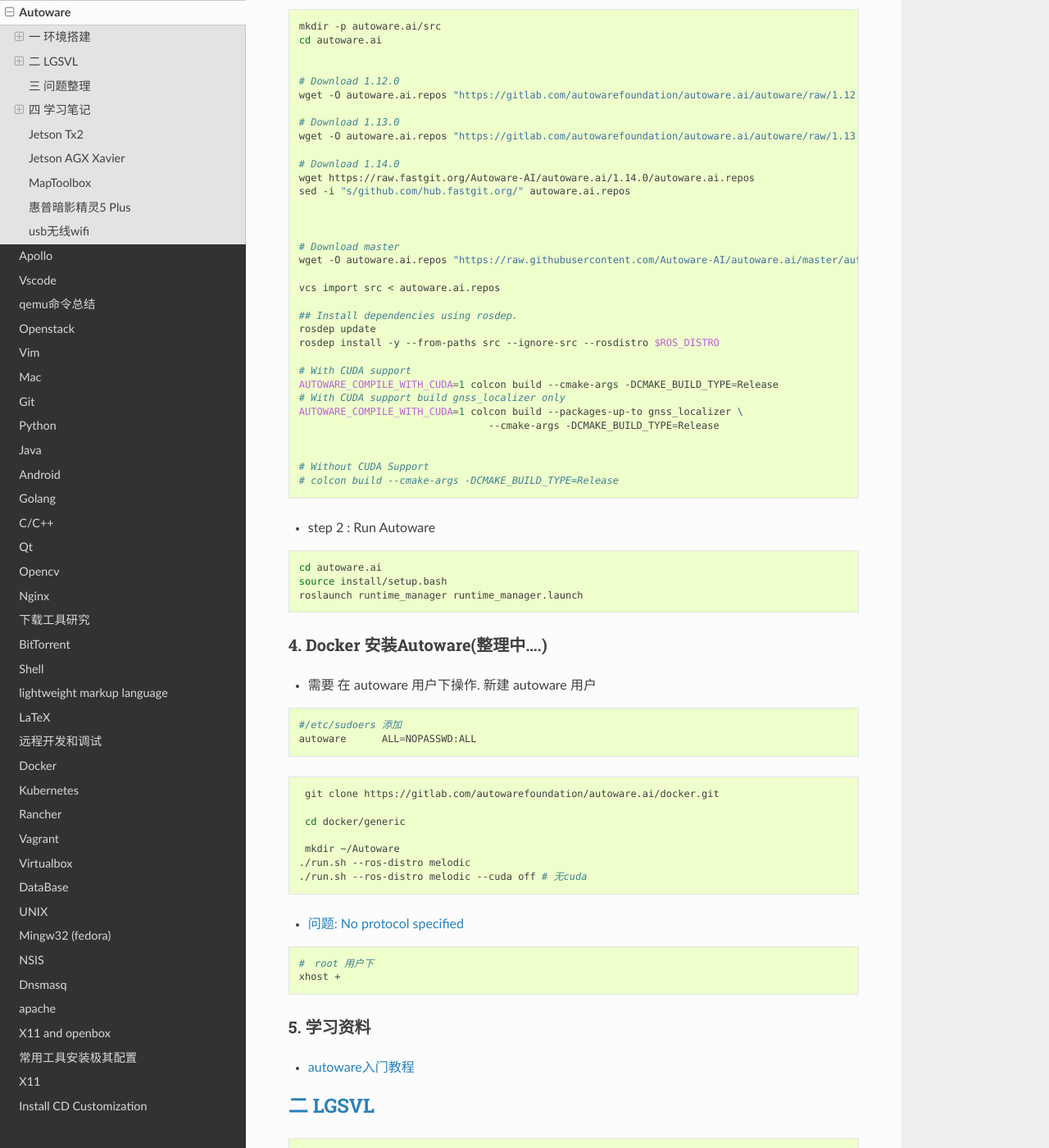
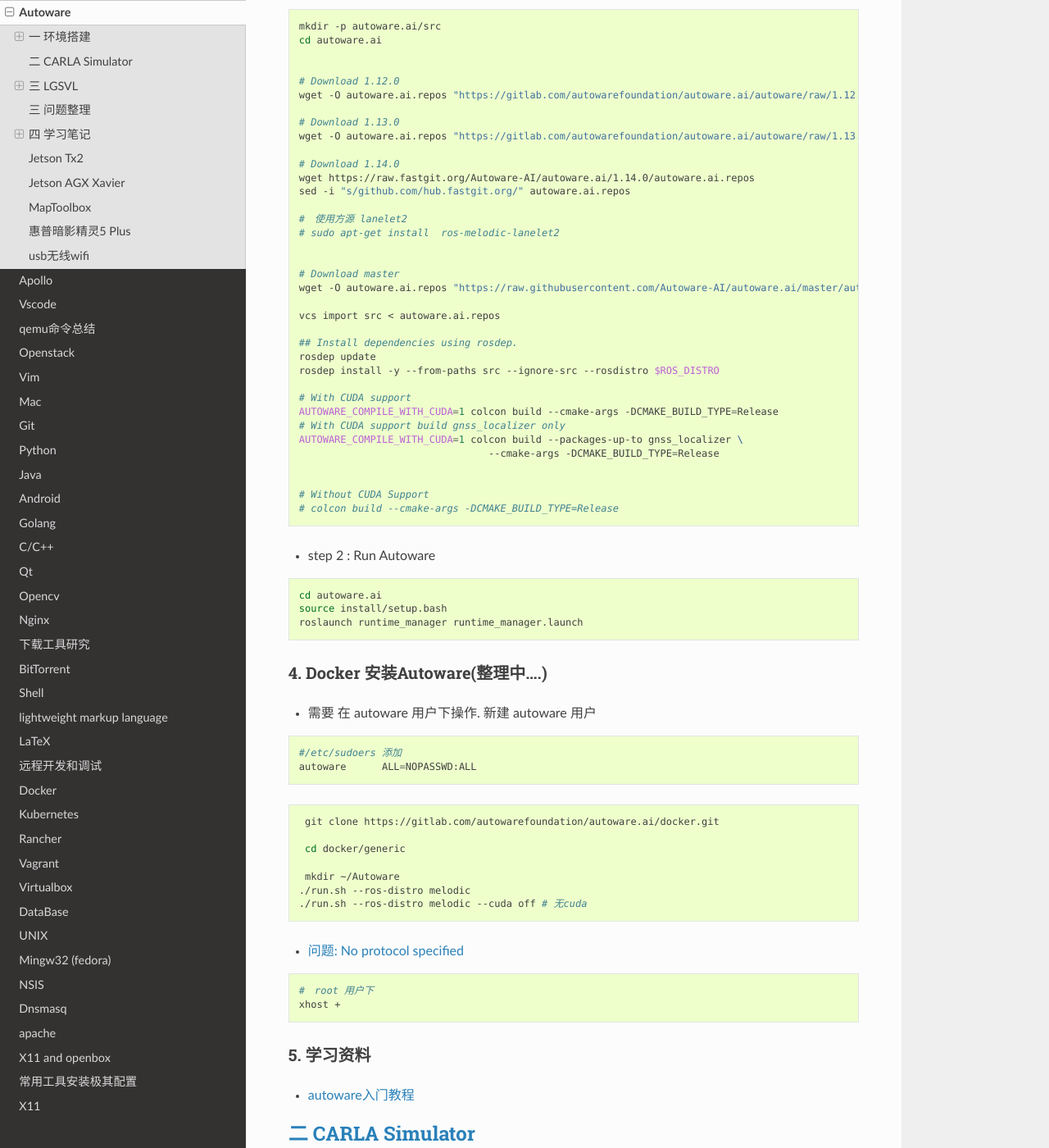
Before and after one commit to my-rds-store/my_space, a Sphinx documentation site: the page built from source/autoware/index.rst, in a window 1280 px wide and 1400 px high, scrolled down 2887 px. Shown: the whole window at 82% size. Built offline with Sphinx 7.4.7 and the Read the Docs theme 2.0.0, drawn with Linux system fonts in a browser that asks for light colours; some of the changed text lies outside the part shown.

Commit message:
update ...

```diff
--- a/source/autoware/index.rst
+++ b/source/autoware/index.rst
@@ -231,6 +231,8 @@
     wget https://raw.fastgit.org/Autoware-AI/autoware.ai/1.14.0/autoware.ai.repos
     sed -i "s/github.com/hub.fastgit.org/" autoware.ai.repos
 
+    #　使用方源 lanelet2
+    # sudo apt-get install  ros-melodic-lanelet2
 
 
     # Download master
@@ -297,7 +299,15 @@
 
 * `autoware入门教程 <https://www.ncnynl.com/archives/201910/3402.html>`_
 
-`二 LGSVL <https://www.lgsvlsimulator.com/docs/>`_
+
+
+`二 CARLA Simulator <https://carla.readthedocs.io/en/0.9.10/>`_
+-----------------------------------------------------
+
+* `carla-autoware <https://hub.fastgit.org/carla-simulator/carla-autoware>`_
+
+
+`三 LGSVL <https://www.lgsvlsimulator.com/docs/>`_
 -----------------------------------------------------
 
 .. code-block:: sh
```
